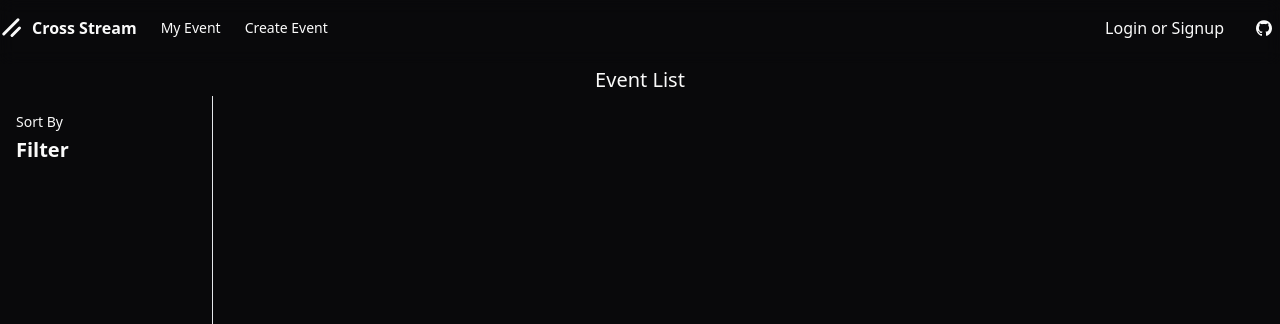
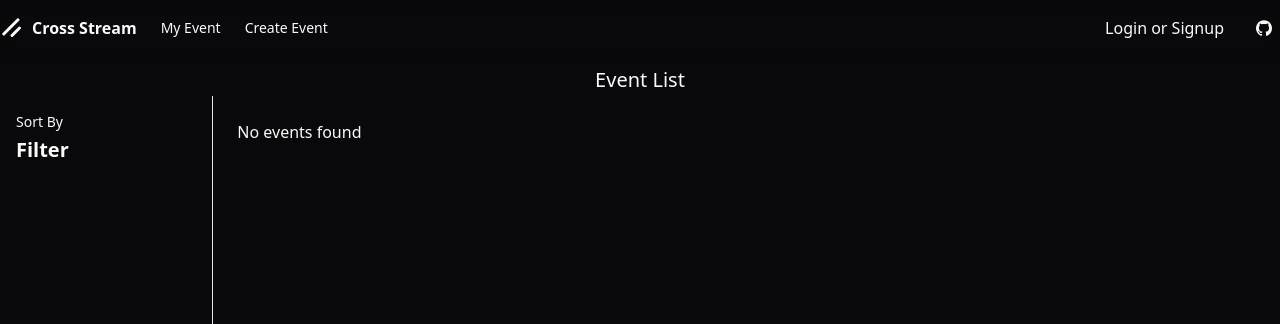
Before and after one commit to Okaza03/Oblig-5, a Flask app: template templates/index.html in a window 1280 px wide. Shown: the top 324 px of the page. Run offline with Flask 3, Linux system fonts and the light colour scheme; the template is opened without the code that fills it, so the values that code supplies are empty; style sheets or scripts are compiled from the project's sources; some libraries are stand-ins or nearby versions.

Commit message:
event index

```diff
--- a/templates/index.html
+++ b/templates/index.html
@@ -19,6 +19,7 @@
     </div>
 
     <div class="w-5/6 h-[87vh] overflow-y-scroll p-6">
+      {% if events %}
       <div class="grid grid-cols-4 gap-4 pt-4">
         {% for event in events %}
         <div class="rounded-xl border shadow overflow-hidden h-fit">
@@ -57,6 +58,9 @@
         </div>
         {% endfor %}
       </div>
+      {% else %}
+      <div>No events found</div>
+      {% endif %}
     </div>
   </div>
 </div>
```
